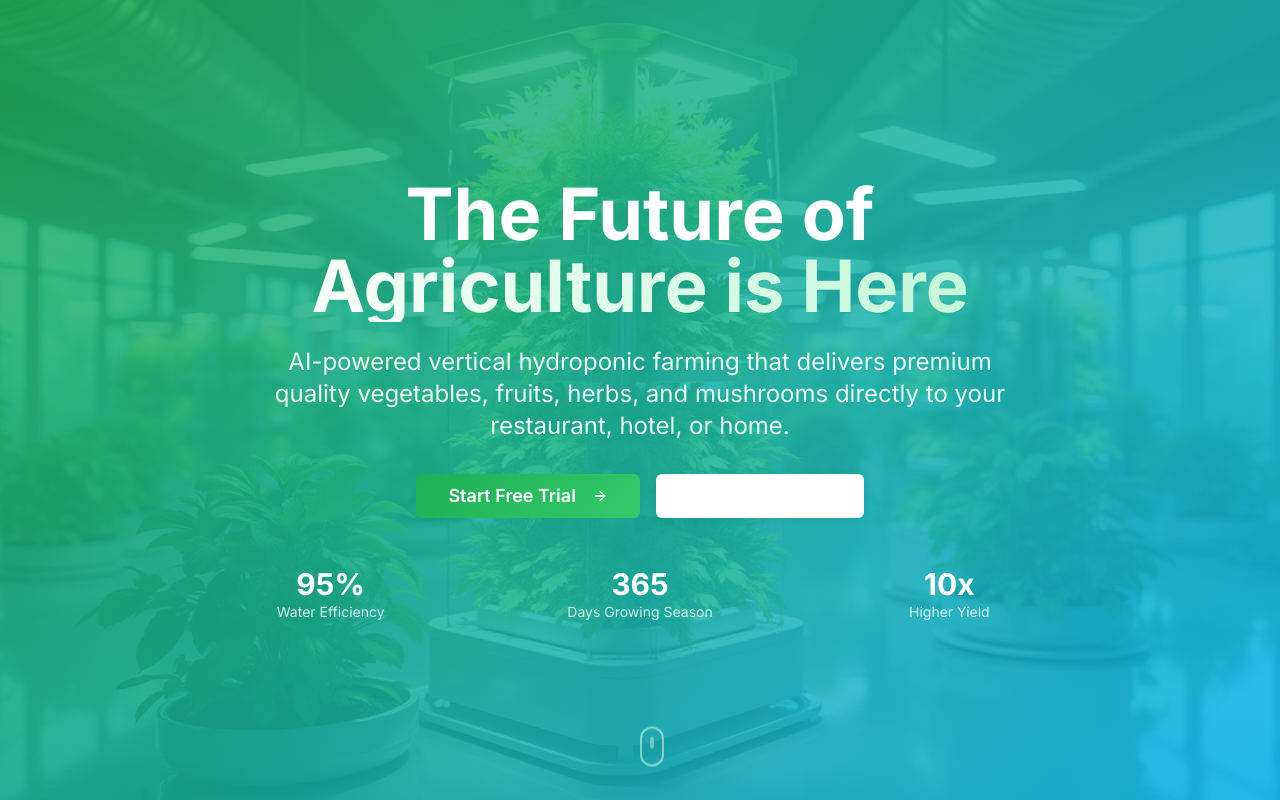
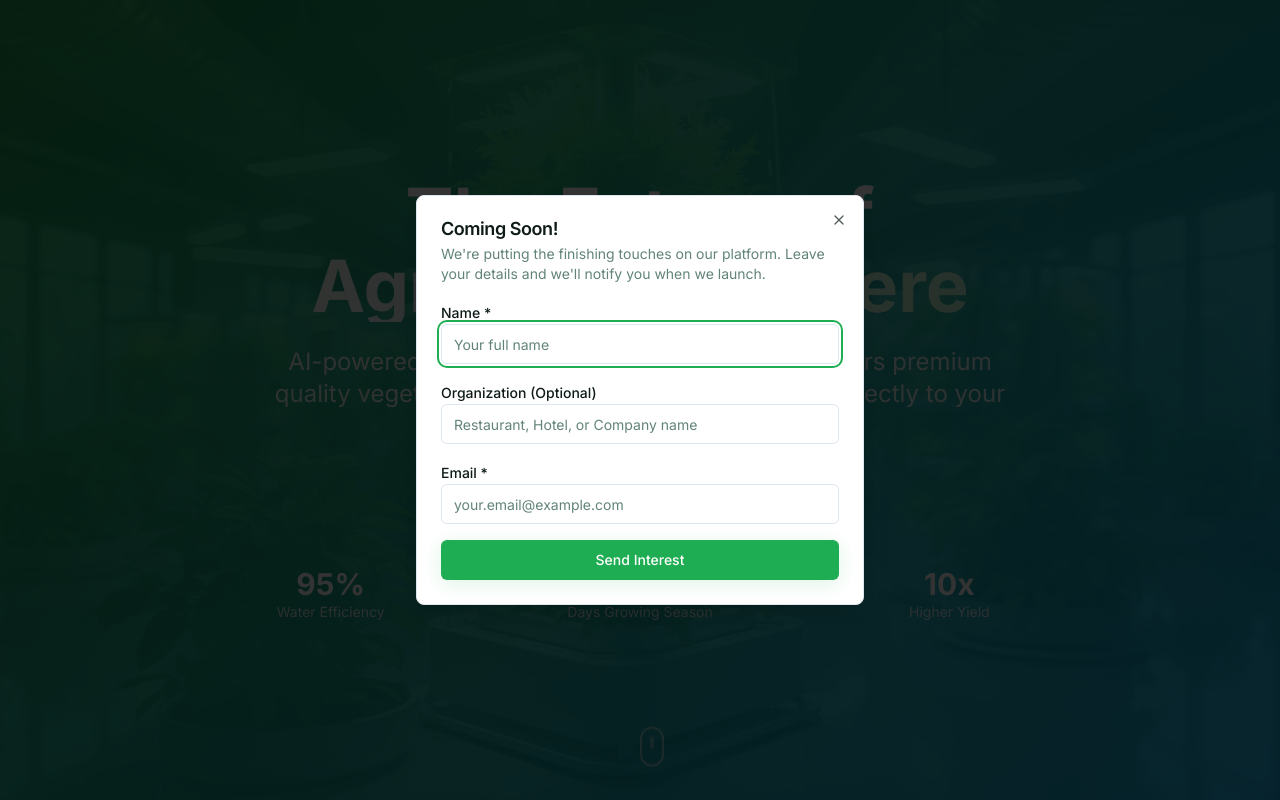
Before and after one commit to 5a1aah/prime-greens-garden-web, a React (Vite) app: page / in a window 1280 px wide. Both pictures are taken after a click on the button "Watch Demo". Shown: the top 800 px of the page. Built offline with nearby package versions, Linux system fonts and the light colour scheme.

Commit message:
Update CTA buttons
Update the "Start Free Trial" and "Watch Demo" buttons to show a message popup.

```diff
--- a/src/components/Hero.tsx
+++ b/src/components/Hero.tsx
@@ -1,8 +1,55 @@
 import { Button } from "@/components/ui/button";
 import { ArrowRight, Play } from "lucide-react";
+import { useState } from "react";
+import {
+  Dialog,
+  DialogContent,
+  DialogHeader,
+  DialogTitle,
+  DialogDescription,
+} from "@/components/ui/dialog";
+import { Input } from "@/components/ui/input";
+import { Label } from "@/components/ui/label";
+import { useToast } from "@/hooks/use-toast";
 import heroImage from "@/assets/hero-hydroponic-tower.jpg";
 
 const Hero = () => {
+  const [isDialogOpen, setIsDialogOpen] = useState(false);
+  const [formData, setFormData] = useState({
+    name: "",
+    organization: "",
+    email: ""
+  });
+  const { toast } = useToast();
+
+  const handleSubmit = (e: React.FormEvent) => {
+    e.preventDefault();
+
+    // Create mailto link
+    const subject = encodeURIComponent("Prime Greens - Interest Form");
+    const body = encodeURIComponent(
+      `New interest form submission:\n\nName: ${formData.name}\nOrganization: ${formData.organization || "Not provided"}\nEmail: ${formData.email}`
+    );
+    const mailtoLink = `mailto:salah.eddine.seecs@gmail.com?subject=${subject}&body=${body}`;
+
+    // Open email client
+    window.location.href = mailtoLink;
+
+    toast({
+      title: "Thank you for your interest!",
+      description: "Your email client has been opened. Please send the email to complete your submission.",
+    });
+
+    // Reset form and close dialog
+    setFormData({ name: "", organization: "", email: "" });
+    setIsDialogOpen(false);
+  };
+
+  const handleInputChange = (e: React.ChangeEvent<HTMLInputElement>) => {
+    const { name, value } = e.target;
+    setFormData(prev => ({ ...prev, [name]: value }));
+  };
+
   return (
     <section className="relative min-h-screen flex items-center justify-center overflow-hidden">
       {/* Background Image with Overlay */}
@@ -31,11 +78,21 @@ const Hero = () => {
           </p>
 
           <div className="flex flex-col sm:flex-row gap-4 justify-center items-center mb-12">
-            <Button variant="hero" size="lg" className="text-lg px-8 py-4">
+            <Button
+              variant="hero"
+              size="lg"
+              className="text-lg px-8 py-4"
+              onClick={() => setIsDialogOpen(true)}
+            >
               Start Free Trial
               <ArrowRight className="ml-2" />
             </Button>
-            <Button variant="outline" size="lg" className="text-lg px-8 py-4 border-white/30 text-white hover:bg-white/10">
+            <Button
+              variant="outline"
+              size="lg"
+              className="text-lg px-8 py-4 border-white/30 text-white hover:bg-white/10"
+              onClick={() => setIsDialogOpen(true)}
+            >
               <Play className="mr-2" />
               Watch Demo
             </Button>
@@ -64,6 +121,61 @@ const Hero = () => {
           <div className="w-1 h-3 bg-white/50 rounded-full mt-2 animate-pulse"></div>
         </div>
       </div>
+
+      <Dialog open={isDialogOpen} onOpenChange={setIsDialogOpen}>
+        <DialogContent className="max-w-md">
+          <DialogHeader>
+            <DialogTitle>Coming Soon!</DialogTitle>
+            <DialogDescription>
+              We're putting the finishing touches on our platform. Leave your details and we'll notify you when we launch.
+            </DialogDescription>
+          </DialogHeader>
+
+          <form onSubmit={handleSubmit} className="space-y-4">
+            <div>
+              <Label htmlFor="name">Name *</Label>
+              <Input
+                id="name"
+                name="name"
+                type="text"
+                required
+                value={formData.name}
+                onChange={handleInputChange}
+                placeholder="Your full name"
+              />
+            </div>
+
+            <div>
+              <Label htmlFor="organization">Organization (Optional)</Label>
+              <Input
+                id="organization"
+                name="organization"
+                type="text"
+                value={formData.organization}
+                onChange={handleInputChange}
+                placeholder="Restaurant, Hotel, or Company name"
+              />
+            </div>
+
+            <div>
+              <Label htmlFor="email">Email *</Label>
+              <Input
+                id="email"
+                name="email"
+                type="email"
+                required
+                value={formData.email}
+                onChange={handleInputChange}
+                placeholder="your.email@example.com"
+              />
+            </div>
+
+            <Button type="submit" className="w-full">
+              Send Interest
+            </Button>
+          </form>
+        </DialogContent>
+      </Dialog>
     </section>
   );
 };
```
